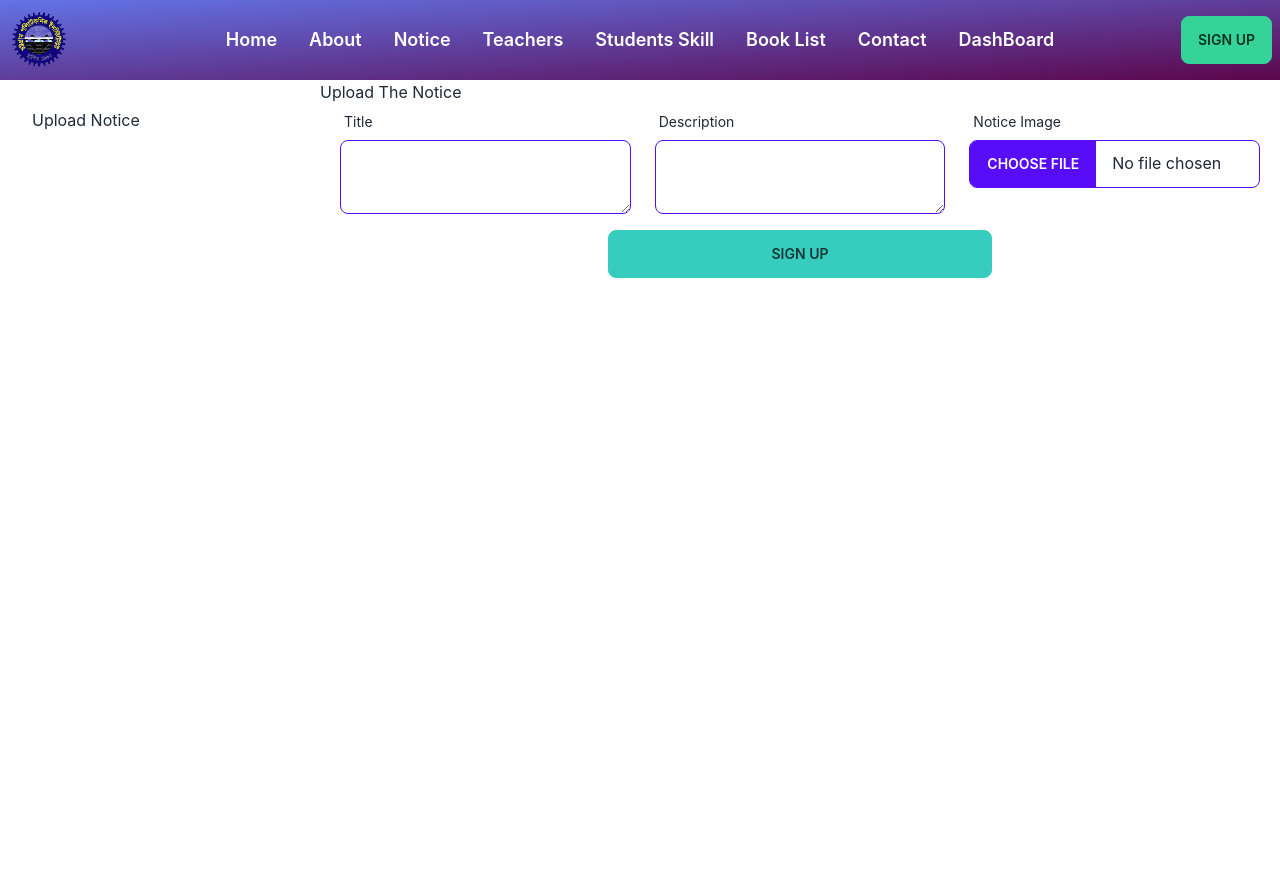
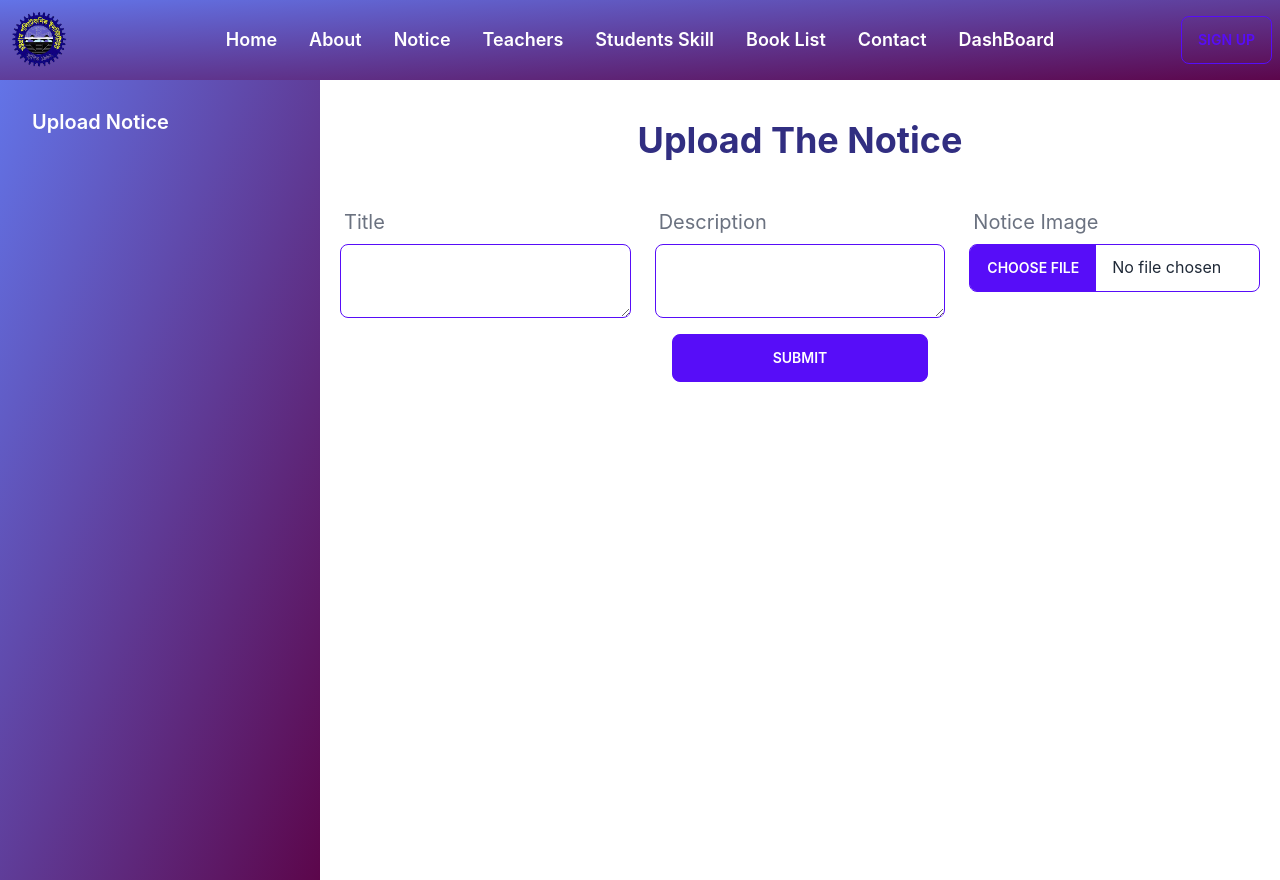
Before and after one commit to Arshad4320/Cpi-client, a React (Create React App) app: page /dashboard in a window 1280 px wide. Built offline with nearby package versions, Linux system fonts and the light colour scheme.

Commit message:
update to all dashboard notice board etc

```diff
--- a/package.json
+++ b/package.json
@@ -13,6 +13,8 @@
     "react-dom": "^18.2.0",
     "react-fast-marquee": "^1.3.5",
     "react-hook-form": "^7.42.1",
+    "react-photo-view": "^1.2.3",
+    "react-query": "^3.39.2",
     "react-router-dom": "^6.6.2",
     "react-scripts": "5.0.1",
     "react-simple-typewriter": "^5.0.1",
--- a/src/Layouts/DashboardLayouts.js
+++ b/src/Layouts/DashboardLayouts.js
@@ -1,7 +1,7 @@
 import React from 'react';
 import { Link, Outlet } from 'react-router-dom';
 import Navbar from '../pages/Nabvar/Navbar';
-
+import '../../src/pages/Styles/styles.css'
 const DashboardLayouts = () => {
     return (
         <div>
@@ -14,11 +14,11 @@ const DashboardLayouts = () => {
                 </div>
                 <div className="drawer-side">
                     <label htmlFor="dashboard-drawer" className="drawer-overlay"></label>
-                    <ul className="menu p-4 w-80 bg-base-100 text-base-content">
+                    <ul className="menu p-4 w-80 bg-color text-white text-xl font-semibold">
                         {
 
 
-                            <li><Link to='/dashboard'>Upload Notice</Link></li>
+                            <li className='hover:text-orange-400'><Link to='/dashboard'>Upload Notice</Link></li>
 
 
                         }
--- a/src/pages/Dashboard/UploadNotice.js
+++ b/src/pages/Dashboard/UploadNotice.js
@@ -60,32 +60,32 @@ const UploadNotice = () => {
     }
     return (
         <div>
-            <h3>Upload The Notice</h3>
+            <h3 className='text-center text-4xl my-10 font-bold text-indigo-900'>Upload The Notice</h3>
             <form onSubmit={handleSubmit(handleNoticeAdd)}>
 
                 <div className='grid grid-cols-1 md:grid-cols-2 lg:grid-cols-3 gap-6 justify-center mx-5' >
                     <div className="form-control w-full max-w-xs">
-                        <label className="label"> <span className="label-text">Title</span></label>
+                        <label className="label"> <span className="label-text text-xl text-gray-500">Title</span></label>
                         <textarea className="textarea textarea-primary" {...register("title", {
                             required: 'Title required'
                         })} />
                         {errors.title && <p className='text-red-500'>{errors.title.message}</p>}
                     </div>
                     <div className="form-control w-full max-w-xs">
-                        <label className="label"> <span className="label-text">Description</span></label>
+                        <label className="label"> <span className="label-text text-xl text-gray-500">Description</span></label>
                         <textarea className="textarea textarea-primary" {...register("description", {
                         })} />
 
                     </div>
                     <div className="form-control w-full max-w-xs">
-                        <label className="label"> <span className="label-text">Notice Image</span></label>
+                        <label className="label"> <span className="label-text text-xl text-gray-500">Notice Image</span></label>
                         <input type="file" className="file-input file-input-bordered file-input-primary w-full max-w-xs"  {...register("image", {
                         })} />
 
                     </div>
                 </div>
                 <div className='flex justify-center'>
-                    <input className='btn btn-accent w-4/5 md:w-3/5 lg:w-2/5  mt-4 ' value="Sign Up" type="submit" />
+                    <input className='btn btn-primary w-4/5 md:w-3/5 lg:w-64  mt-4 ' value="Submit" type="submit" />
                 </div>
 
             </form>
--- a/src/pages/Footer/Footer.js
+++ b/src/pages/Footer/Footer.js
@@ -4,7 +4,7 @@ import '../Styles/styles.css'
 
 const Footer = () => {
     return (
-        <footer className=" footer p-10  bg-image text-neutral-content">
+        <footer className=" footer p-10  bg-color text-neutral-content">
             <div>
                 <span className="footer-title">Menu</span>
                 <Link to='/' className="link link-hover">Home</Link>
--- a/src/pages/Nabvar/Navbar.js
+++ b/src/pages/Nabvar/Navbar.js
@@ -5,23 +5,23 @@ import '../Styles/styles.css'
 
 const Navbar = () => {
     const listItem = <>
-        <li className='text-lg text-white font-semibold'><Link to='/'>Home</Link></li>
-        <li className='text-lg text-white font-semibold'><Link to='/about'>About</Link></li>
-        <li className='text-lg text-white font-semibold'><Link to='/notice'>Notice</Link></li>
-        <li className='text-lg text-white font-semibold'><Link to='/teacher'>Teachers</Link></li>
-        <li className='text-lg text-white font-semibold'><Link to='/student'>Students Skill</Link></li>
-        <li className='text-lg text-white font-semibold'><Link to='/book'>Book List</Link></li>
-        <li className='text-lg text-white font-semibold'><Link to='/contact'>Contact</Link></li>
-        <li className='text-lg text-white font-semibold'><Link to='/dashboard'>DashBoard</Link></li>
+        <li className='text-lg text-white hover:text-orange-400 font-semibold'><Link to='/'>Home</Link></li>
+        <li className='text-lg text-white font-semibold hover:text-orange-400'><Link to='/about'>About</Link></li>
+        <li className='text-lg text-white font-semibold hover:text-orange-400'><Link to='/notice'>Notice</Link></li>
+        <li className='text-lg text-white font-semibold hover:text-orange-400'><Link to='/teacher'>Teachers</Link></li>
+        <li className='text-lg text-white font-semibold hover:text-orange-400'><Link to='/student'>Students Skill</Link></li>
+        <li className='text-lg text-white font-semibold hover:text-orange-400'><Link to='/book'>Book List</Link></li>
+        <li className='text-lg text-white font-semibold hover:text-orange-400'><Link to='/contact'>Contact</Link></li>
+        <li className='text-lg text-white font-semibold hover:text-orange-400'><Link to='/dashboard'>DashBoard</Link></li>
     </>
     return (
-        <div className="navbar bg-color">
+        <div className="navbar bg-color ">
             <div className="navbar-start">
                 <div className="dropdown">
                     <label tabIndex={0} className="btn btn-ghost lg:hidden">
                         <svg xmlns="http://www.w3.org/2000/svg" className="h-5 w-5" fill="none" viewBox="0 0 24 24" stroke="currentColor"><path strokeLinecap="round" strokeLinejoin="round" strokeWidth="2" d="M4 6h16M4 12h8m-8 6h16" /></svg>
                     </label>
-                    <ul tabIndex={0} className="menu menu-compact dropdown-content mt-3 p-2 shadow bg-base-100 rounded-box w-52">
+                    <ul tabIndex={0} className="menu menu-compact dropdown-content mt-3 p-2 shadow bg-color rounded-b-md w-52">
                         {listItem}
                     </ul>
                 </div>
@@ -33,7 +33,7 @@ const Navbar = () => {
                 </ul>
             </div>
             <div className="navbar-end">
-                <button className="btn  btn-success">Sign Up</button>
+                <button className="btn  btn-outline btn-primary">Sign Up</button>
             </div>
         </div>
     );
--- a/src/pages/Notice/Notice.js
+++ b/src/pages/Notice/Notice.js
@@ -1,9 +1,20 @@
 import React from 'react';
+import { useQuery } from 'react-query';
+import NoticeData from './NoticeData';
+import NoticeTitle from './NoticeTitle';
 
 const Notice = () => {
+    const { data } = useQuery("notice", () => NoticeData())
     return (
-        <div>
-            <p>notice page</p>
+        <div className=' mx-auto p-10'>
+            <h2 className='text-center text-5xl my-10 font-bold text-indigo-900'>Notice</h2>
+            <div className='grid lg:grid-cols-3 md:grid-cols-2 sm:grid-cols-1'>
+
+                {
+                    data?.map(data => <NoticeTitle data={data} key={data._id}></NoticeTitle>)
+                }
+
+            </div>
         </div>
     );
 };
--- /dev/null
+++ b/src/pages/Notice/NoticeData.js
@@ -0,0 +1,6 @@
+const NoticeData=async()=>{
+    const res = await fetch("http://localhost:5000/noticeTitle");
+    const data=await res.json()
+    return data;
+}
+export default NoticeData;
--- /dev/null
+++ b/src/pages/Notice/NoticeRoute.js
@@ -0,0 +1,26 @@
+import React from 'react';
+import { PhotoProvider, PhotoView } from 'react-photo-view';
+import { useLoaderData } from 'react-router-dom';
+import 'react-photo-view/dist/react-photo-view.css';
+const NoticeRoute = () => {
+    const data=useLoaderData();
+    console.log(data);
+    const {date,title, description, image}=data;
+
+    return (
+        <div className='my-12'>
+            <div className="card p-5 sm:w-100  lg:w-96 md:w-96 bg-base-100 shadow-xl mx-auto">
+                <p className='text-justify text-gray-500 font-semibold text-xl'>Date : {date}</p>
+                <p className='mb-2 text-gray-500 font-semibold text-xl'>Subject : {title}</p>
+                <PhotoProvider>
+                    <PhotoView src={image}>
+                        <figure><img src={image} alt="Shoes" /></figure>
+                    </PhotoView>
+                </PhotoProvider>
+                <p className='mt-3 text-justify text-gray-500 xl'>{description}</p>
+            </div>
+        </div>
+    );
+};
+
+export default NoticeRoute;
--- /dev/null
+++ b/src/pages/Notice/NoticeTitle.js
@@ -0,0 +1,20 @@
+import React from 'react';
+import { Link } from 'react-router-dom';
+
+const NoticeTitle = ({ data }) => {
+    console.log(data)
+    const { title, _id ,date}=data;
+    return (
+        <div className=' px-2 py-2 '>
+
+            <Link  to={`/notice/${_id}`}>
+                <div className=' border-indigo-900 border-t-2  hover:shadow-lg shadow-md rounded-md hover:bg-indigo-900  py-2 font-semibold hover:text-white text-blue-600'>
+                    <span className='bg-indigo-900 p-2 rounded-l-md text-white'>{date}</span><span className=' underline p-2  ml-2 '>{title}</span>
+                </div>
+            </Link>
+
+        </div>
+    );
+};
+
+export default NoticeTitle;
--- /dev/null
+++ b/src/pages/Notice/UseNotice.js
@@ -0,0 +1,16 @@
+import React from 'react';
+import { QueryClientProvider, QueryClient } from 'react-query';
+import Notice from './Notice';
+
+const UseNotice = () => {
+    const client = new QueryClient();
+    return (
+        <div>
+            <QueryClientProvider client={client}>
+              <Notice/>
+            </QueryClientProvider>
+        </div>
+    );
+};
+
+export default UseNotice;
--- a/src/pages/Routes/Router.js
+++ b/src/pages/Routes/Router.js
@@ -6,9 +6,11 @@ import UploadNotice from "../Dashboard/UploadNotice";
 import About from "../Home/About/About";
 import Home from "../Home/Home/Home";
 import Main from "../Layout/Main";
-import Notice from "../Notice/Notice";
+import NoticeRoute from "../Notice/NoticeRoute";
+// import Notice from "../Notice/Notice";
 import Student from "../Student/Student";
 import Teacher from "../Teacher/Teacher";
+import UseNotice from './../Notice/UseNotice';
 
 export const router = createBrowserRouter([
     {
@@ -25,7 +27,7 @@ export const router = createBrowserRouter([
             },
             {
                 path: '/notice',
-                element: <Notice></Notice>
+                element: <UseNotice/>
             },
             {
                 path: '/contact',
@@ -43,6 +45,11 @@ export const router = createBrowserRouter([
                 path: '/book',
                 element: <BookList />
             },
+            {
+                path: '/notice/:id',
+                element:<NoticeRoute/>,
+                loader: ({ params }) => fetch(`http://localhost:5000/noticeAll/${params.id}`)
+            }
 
         ]
     },
```
Also changed, not shown: 1 other file (tests, documents, lock files or other folders).
